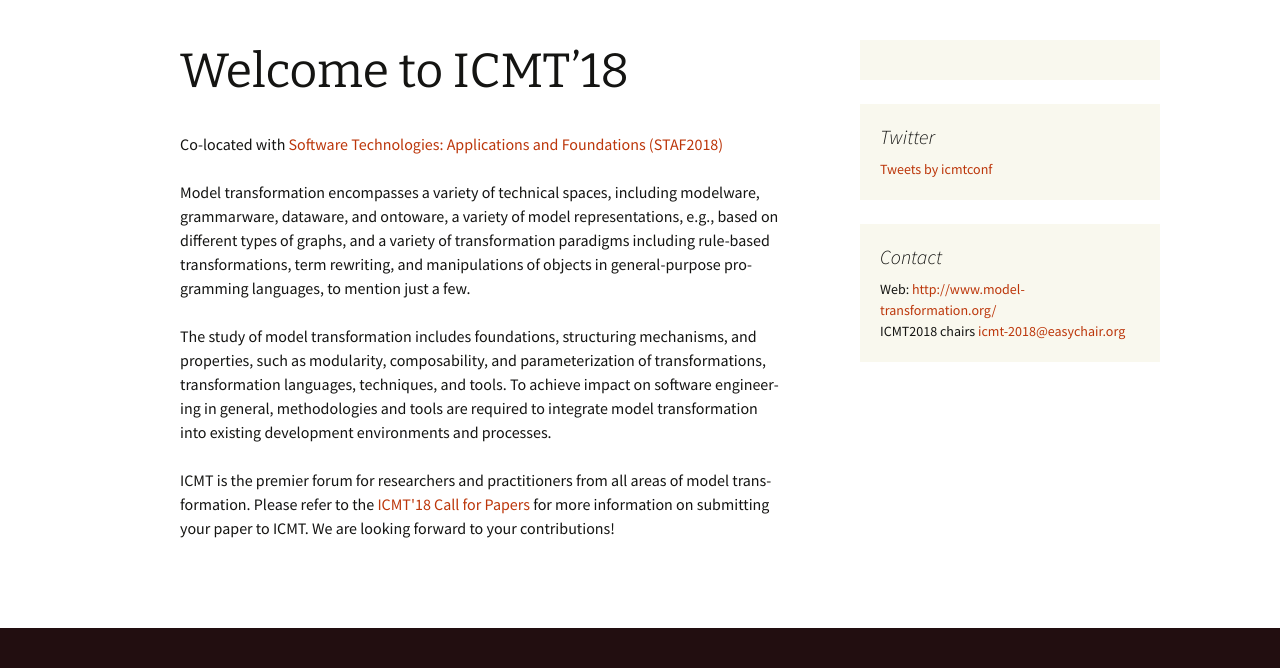
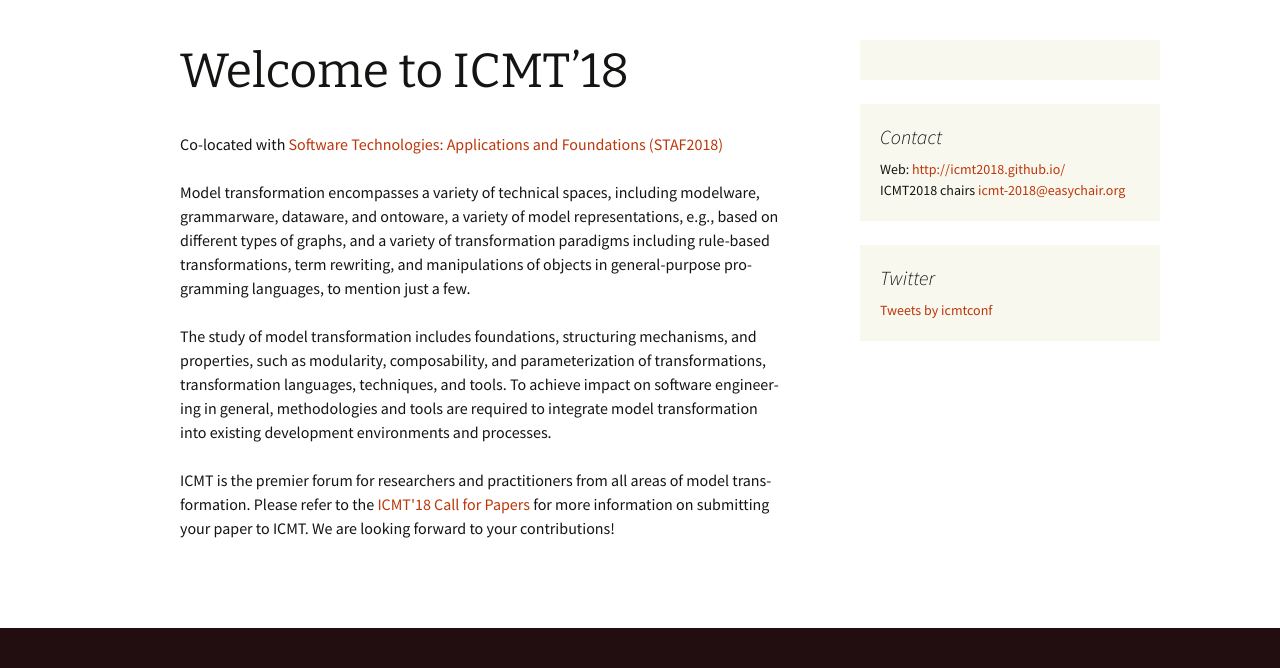
Before and after one commit to icmt-conference/icmt2018.github.io, a Jekyll site: the page built from index.md, in a window 1280 px wide. Shown: the part 275-943 px from the top of the page. Built offline with Jekyll 4.4.1, drawn with Linux system fonts in a browser that asks for light colours; comment, search, counter and statistics services are not loaded; a style sheet for code colours, icons or effects is not loaded.

Commit message:
small change in the general layout

```diff
--- a/_layouts/default.html
+++ b/_layouts/default.html
@@ -160,17 +160,23 @@ Notification of acceptance: April 7, 2018</br>
 Camera-ready version due: April 28, 2018</br>
 Conference: July 4-5, 2018</div>
 -->
-		</aside><aside id="text-4" class="widget widget_text"><h3 class="widget-title">Twitter</h3>
+		</aside>
+
+<aside id="text-5" class="widget widget_text"><h3 class="widget-title">Contact</h3>			<div class="textwidget">Web: <a href="http://icmt2018.github.io/">http://icmt2018.github.io/</a>
+<br/>
+ICMT2018 chairs <a href="mailto:icmt-2018@easychair.org">icmt-2018@easychair.org</a></div>
+		</aside>
+
+<aside id="text-4" class="widget widget_text"><h3 class="widget-title">Twitter</h3>
 
 <div class="textwidget">
 
 <a class="twitter-timeline" href="https://twitter.com/icmtconf">Tweets by icmtconf</a> <script async src="//platform.twitter.com/widgets.js" charset="utf-8"></script>
 
 </div>
-		</aside><aside id="text-5" class="widget widget_text"><h3 class="widget-title">Contact</h3>			<div class="textwidget">Web: <a href="http://www.model-transformation.org/">http://www.model-transformation.org/</a>
-<br/>
-ICMT2018 chairs <a href="mailto:icmt-2018@easychair.org">icmt-2018@easychair.org</a></div>
-		</aside>			</div><!-- .widget-area -->
+		</aside>
+
+		</div><!-- .widget-area -->
 		</div><!-- .sidebar-inner -->
 	</div><!-- #tertiary -->
 
```
